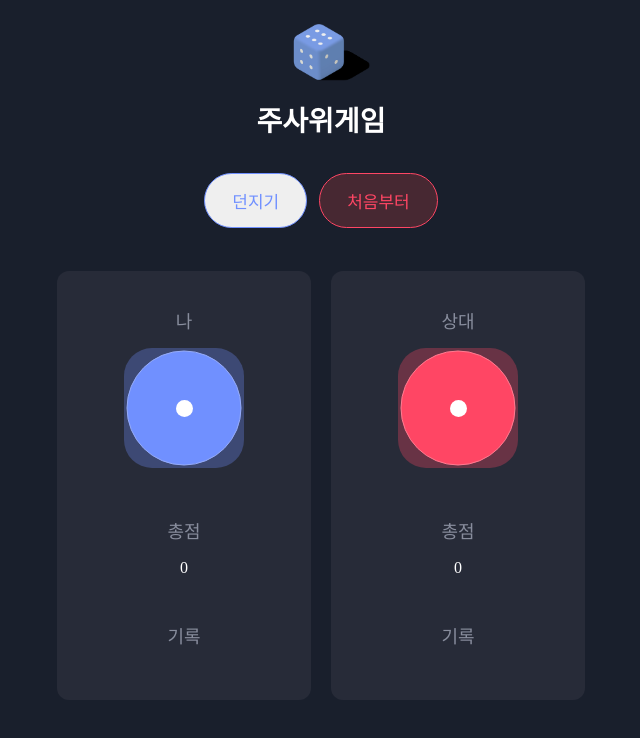
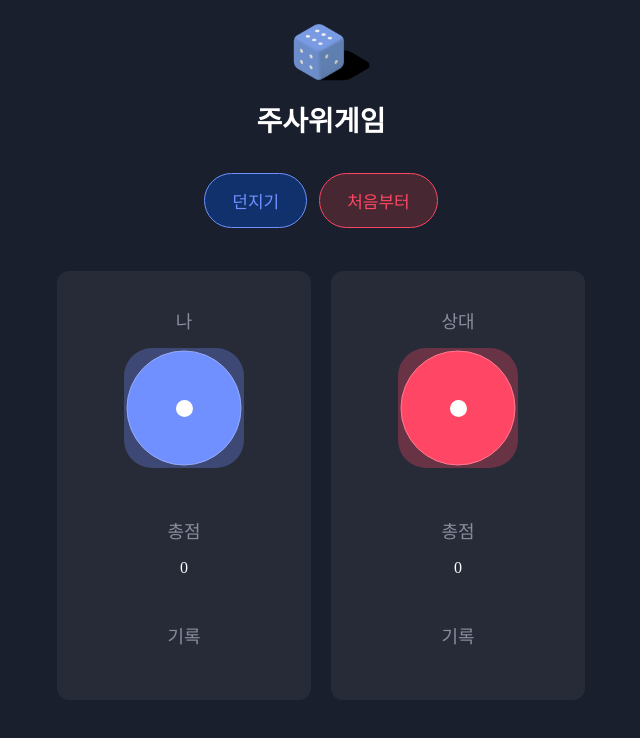
Before and after one commit to samon3869/codeit_react, a React (Vite) app: page / in a window 1280 px wide. In both pictures the pointer is over the button "던지기". Shown: the top 738 px of the page, without its empty margins (319-959 px from the left). Built offline with nearby package versions, Linux system fonts and the light colour scheme.

Commit message:
button hovering desing

```diff
--- a/src/Button.css
+++ b/src/Button.css
@@ -12,8 +12,16 @@
     color: #7090ff;
 }
 
+.Button.blue:hover {
+  background-color: rgba(0, 89, 255, 0.3);
+}
+
 .Button.red {
     background-color: rgba(255, 78, 78, 0.2);
     border: solid 1px #ff4664;
     color: #ff4664;
 }
+
+.Button.red:hover {
+  background-color: rgba(255, 78, 78, 0.3);
+}
```
